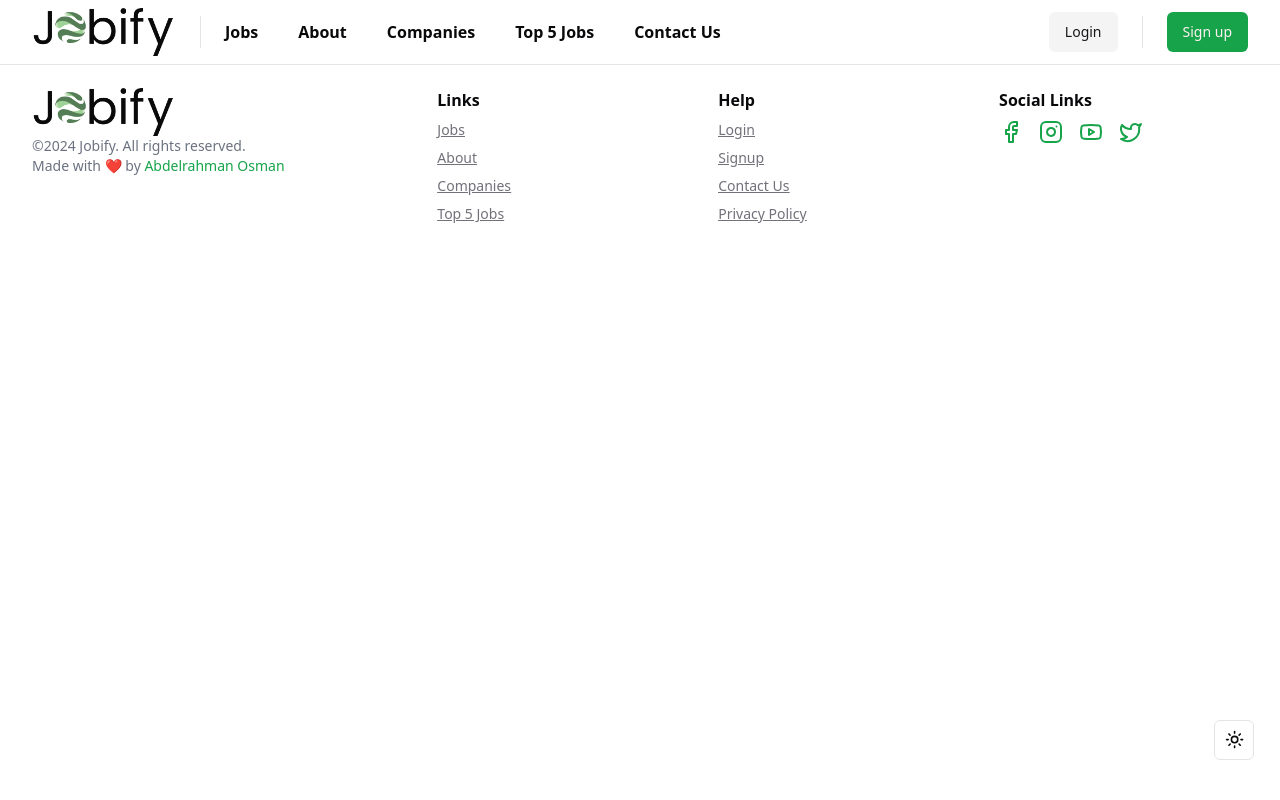
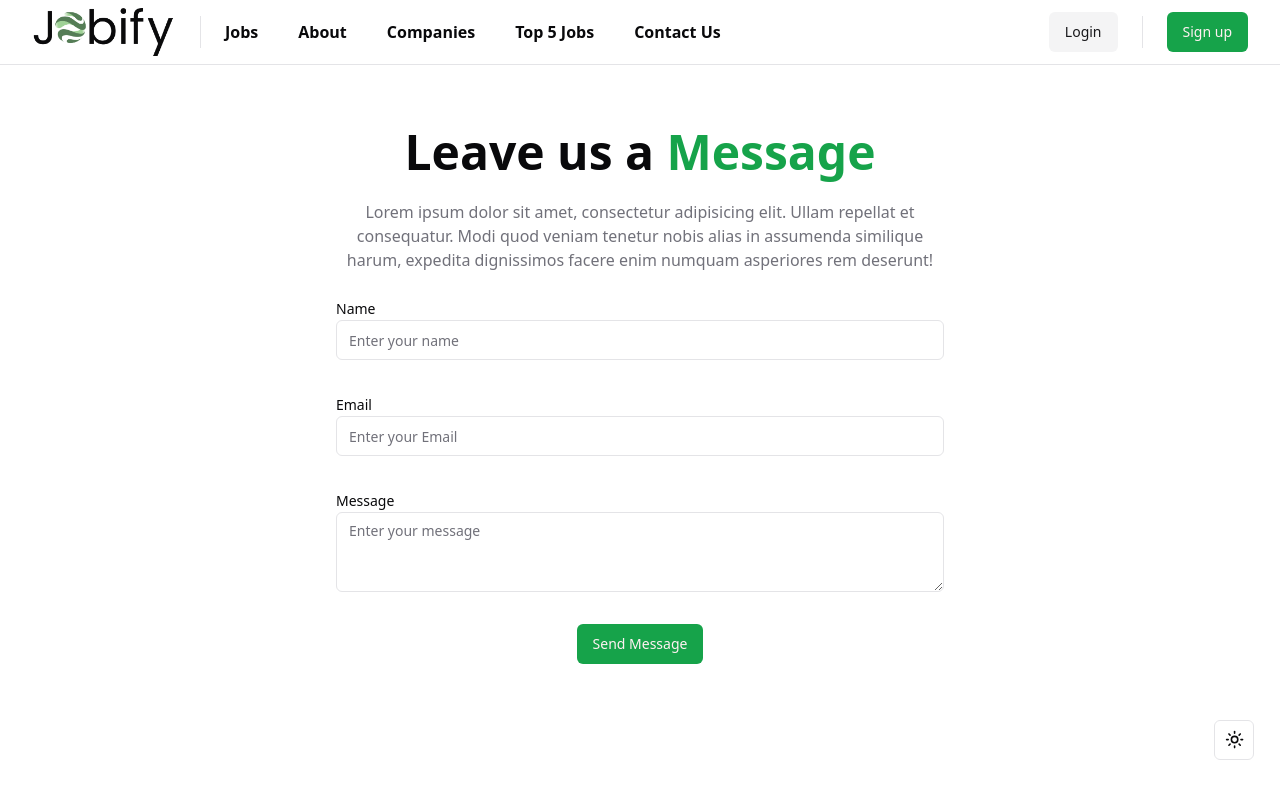
Before and after one commit to hellorapio/jobify-frontend, a React (Vite) app: page /contact-us in a window 1280 px wide. Shown: the top 800 px of the page. Built offline with nearby package versions, Linux system fonts and the light colour scheme; no server answers.

Commit message:
feat: contact-us

```diff
--- a/src/App.tsx
+++ b/src/App.tsx
@@ -8,6 +8,7 @@ import { Login } from "./pages/auth/Login";
 import Signup from "./pages/auth/SignUp";
 // import ProtectedRoute from "./components/shared/Protect";
 import Verify from "./pages/auth/Verify";
+import Contact from "./pages/Contact";
 
 const App: FC = () => {
   return (
@@ -16,7 +17,7 @@ const App: FC = () => {
         <Route path="/" element={<Layout />}>
           <Route index element={<Home />}></Route>
           <Route path="about" element={<About />}></Route>
-          <Route path="contact-us"></Route>
+          <Route path="contact-us" element={<Contact />}></Route>
           {/* <Route path="pricing"></Route> */}
           <Route path="categories"></Route>
           <Route path="companies"></Route>
--- /dev/null
+++ b/src/components/contact/ContactForm.tsx
@@ -0,0 +1,39 @@
+import { Label } from "../ui/label";
+import { Input } from "../ui/input";
+import { Textarea } from "../ui/textarea";
+import { Button } from "../ui/button";
+
+export default function ContactForm() {
+  return (
+    <main>
+      <div className="h-[calc(100vh-64px)]">
+        <div className="container flex flex-col items-center h-full mt-16">
+          <h1 className="text-3xl md:text-4xl md:w-1/2 lg:text-5xl text-center font-bold">
+            Leave us a <span className="text-primary">Message</span>
+          </h1>
+          <p className="text-muted-foreground my-6 text-center md:w-1/2 ">
+            Lorem ipsum dolor sit amet, consectetur adipisicing elit. Ullam
+            repellat et consequatur. Modi quod veniam tenetur nobis alias
+            in assumenda similique harum, expedita dignissimos facere enim
+            numquam asperiores rem deserunt!
+          </p>
+          <form className="w-full sm:w-1/2 flex flex-col gap-8">
+            <div>
+              <Label htmlFor="name">Name</Label>
+              <Input id="name" placeholder="Enter your name" />
+            </div>
+            <div>
+              <Label htmlFor="Email">Email</Label>
+              <Input id="Email" placeholder="Enter your Email" />
+            </div>
+            <div>
+              <Label htmlFor="message">Message</Label>
+              <Textarea id="message" placeholder="Enter your message" />
+            </div>
+          </form>
+          <Button className="mt-8">Send Message</Button>
+        </div>
+      </div>
+    </main>
+  );
+}
--- a/src/components/home/TrustedPartners.tsx
+++ b/src/components/home/TrustedPartners.tsx
@@ -38,7 +38,7 @@ export default function TrustedPartners() {
         <h2
           className="text-2xl md:text-3xl font-bold text-center relative
           before:absolute before:w-14 before:bg-primary before:h-1 before:-top-1
-          after:absolute after:w-14 after:bg-primary after:h-1 after:-bottom-2 after:right-0"
+          after:absolute after:w-14 after:bg-primary after:h-1 after:-bottom-1 after:right-0"
         >
           Our Trusted <span className="text-primary">Partners</span>
         </h2>
--- /dev/null
+++ b/src/components/ui/textarea.tsx
@@ -0,0 +1,24 @@
+import * as React from "react"
+
+import { cn } from "@/lib/utils"
+
+export interface TextareaProps
+  extends React.TextareaHTMLAttributes<HTMLTextAreaElement> {}
+
+const Textarea = React.forwardRef<HTMLTextAreaElement, TextareaProps>(
+  ({ className, ...props }, ref) => {
+    return (
+      <textarea
+        className={cn(
+          "flex min-h-[80px] w-full rounded-md border border-input bg-background px-3 py-2 text-sm ring-offset-background placeholder:text-muted-foreground focus-visible:outline-none focus-visible:ring-2 focus-visible:ring-ring focus-visible:ring-offset-2 disabled:cursor-not-allowed disabled:opacity-50",
+          className
+        )}
+        ref={ref}
+        {...props}
+      />
+    )
+  }
+)
+Textarea.displayName = "Textarea"
+
+export { Textarea }
--- a/src/pages/Contact.tsx
+++ b/src/pages/Contact.tsx
@@ -0,0 +1,9 @@
+import ContactForm from "@/components/contact/ContactForm";
+
+export default function Contact() {
+  return (
+    <>
+      <ContactForm></ContactForm>
+    </>
+  );
+}
```
Also changed, not shown: src/pages/Employers.tsx (deleted).
